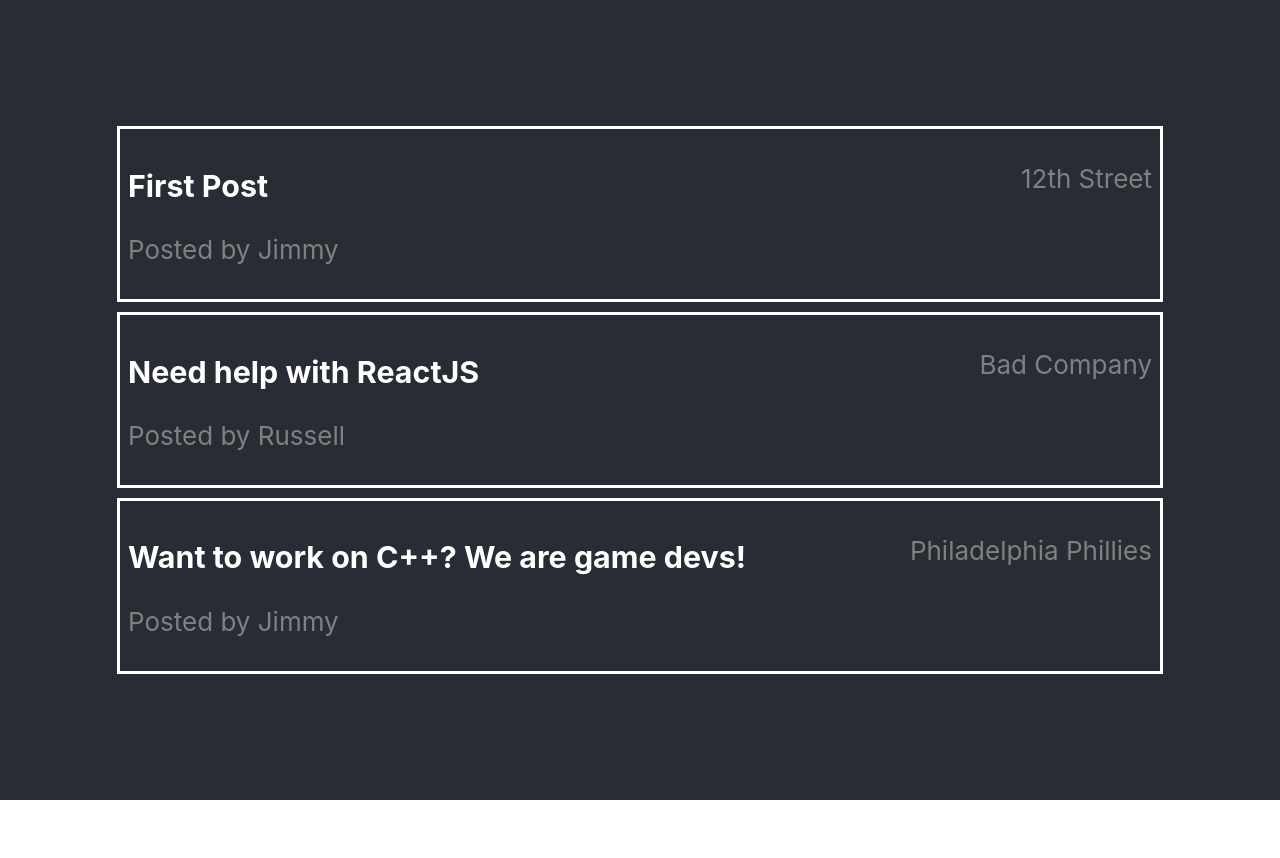
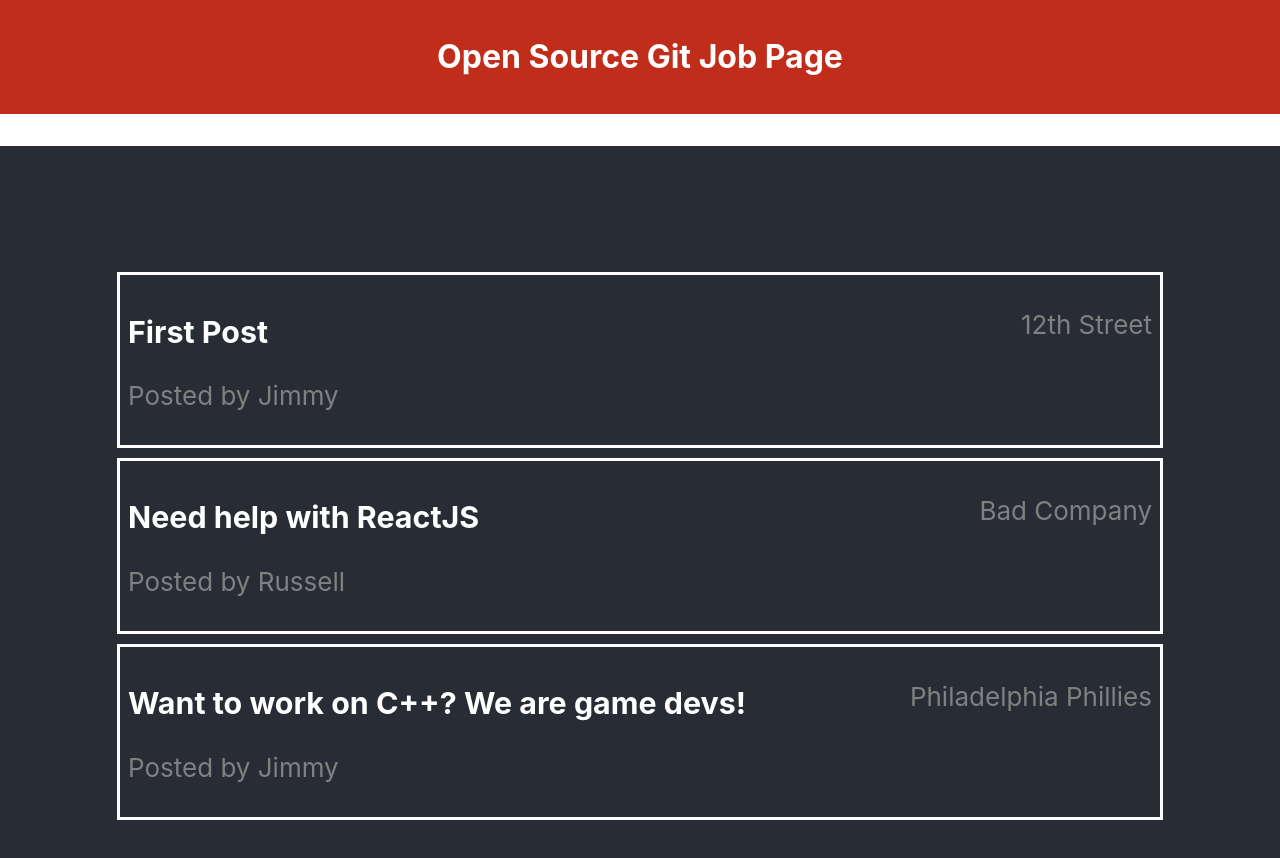
Before and after one commit to 12thStreetStudios/OwlHacks2020, a React (Create React App) app in the folder owlhacks2020/: page / in a window 1280 px wide. Shown: the top 858 px of the page. Before the commit the page ends 800 px from the top, so only its background shows below. Built offline with nearby package versions, Linux system fonts and the light colour scheme.

Commit message:
added header

```diff
--- a/owlhacks2020/src/App.js
+++ b/owlhacks2020/src/App.js
@@ -7,6 +7,7 @@ import Post from './components/Post'
 function App() {
   return(
     <div className="App">
+      < Title />
       <header className="App-header">
         <Post title="First Post" poster="Jimmy" organization="12th Street"/>
         <Post title="Need help with ReactJS" poster="Russell" organization="Bad Company"/>
```
